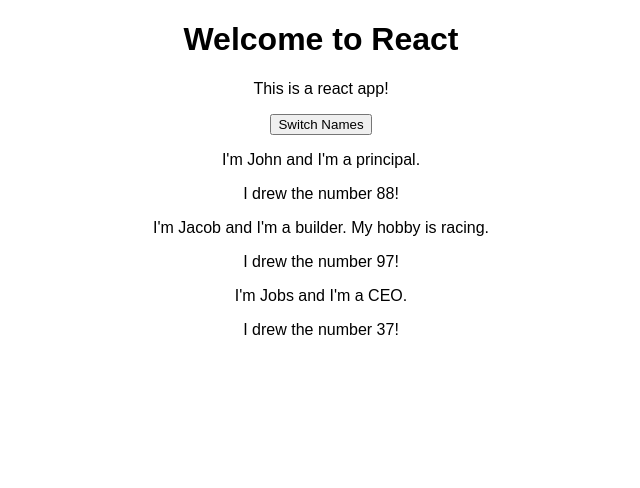
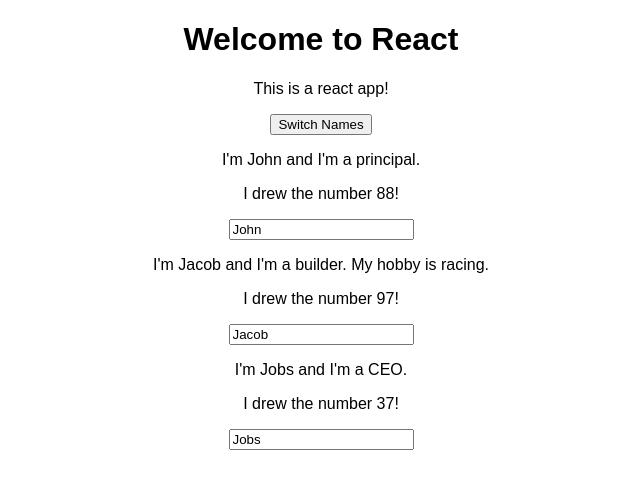
Before and after one commit to jeremy886/react-guide, a React (Create React App) app: page / in a window 1280 px wide. Shown: the top 488 px of the page, without its empty margins (319-959 px from the left). Built offline with nearby package versions, Linux system fonts and the light colour scheme.

Commit message:
two-way binding

```diff
--- a/src/App.js
+++ b/src/App.js
@@ -9,7 +9,7 @@
       {name: "Jacob", job: "builder"},
       {name: "Jobs", job: "CEO"}
     ]
-  };
+  }
 
   switchNameHandler = (new_name) => {
       this.setState(
@@ -21,7 +21,17 @@
           ]
         }
       );
-  };
+  }
+
+  nameChangeHandler = (event) => {
+    this.setState({
+      persons: [
+        {name: 'James', job: 'student'},
+        {name: event.target.value, job: 'farmer'},
+        {name: 'Jack', job: 'plumber'}
+      ]
+    })
+  }
 
   render() {
     return (
@@ -32,8 +42,13 @@
         <Person
           click={this.switchNameHandler.bind(this, 'Joy')}
           name={this.state.persons[0].name} job={this.state.persons[0].job} />
-        <Person name={this.state.persons[1].name} job={this.state.persons[1].job}>
+
+        <Person
+          name={this.state.persons[1].name}
+          job={this.state.persons[1].job}
+          changed={this.nameChangeHandler} >
           My hobby is racing.</Person>
+
         <Person name={this.state.persons[2].name} job={this.state.persons[2].job} />
       </div>
     );
--- a/src/Person/Person.js
+++ b/src/Person/Person.js
@@ -6,6 +6,8 @@
     <div>
       <p onClick={props.click}>I'm {props.name} and I'm a {props.job}. {props.children}</p>
       <p>I drew the number {Math.floor(Math.random()*100)}!</p>
+
+      <input type="text" onChange={props.changed} value={props.name}/>
     </div>
   )
 };
```
